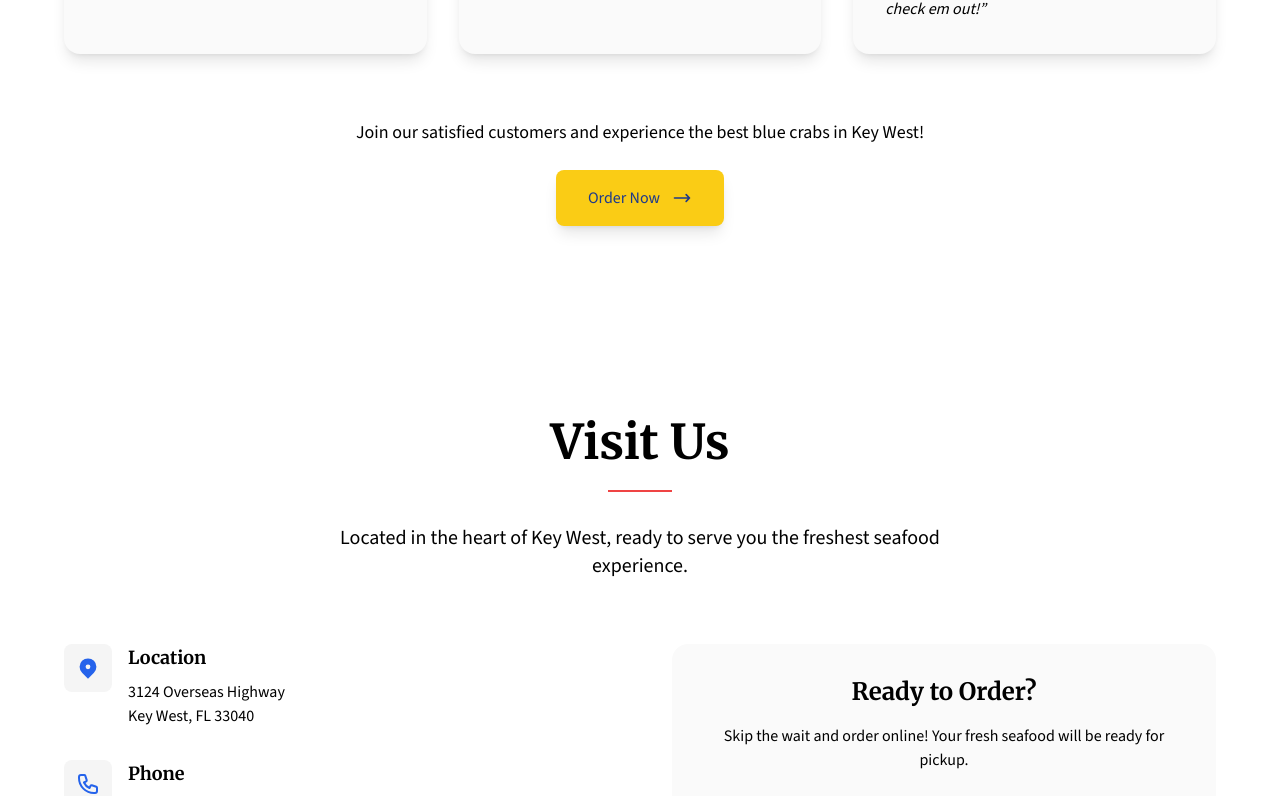
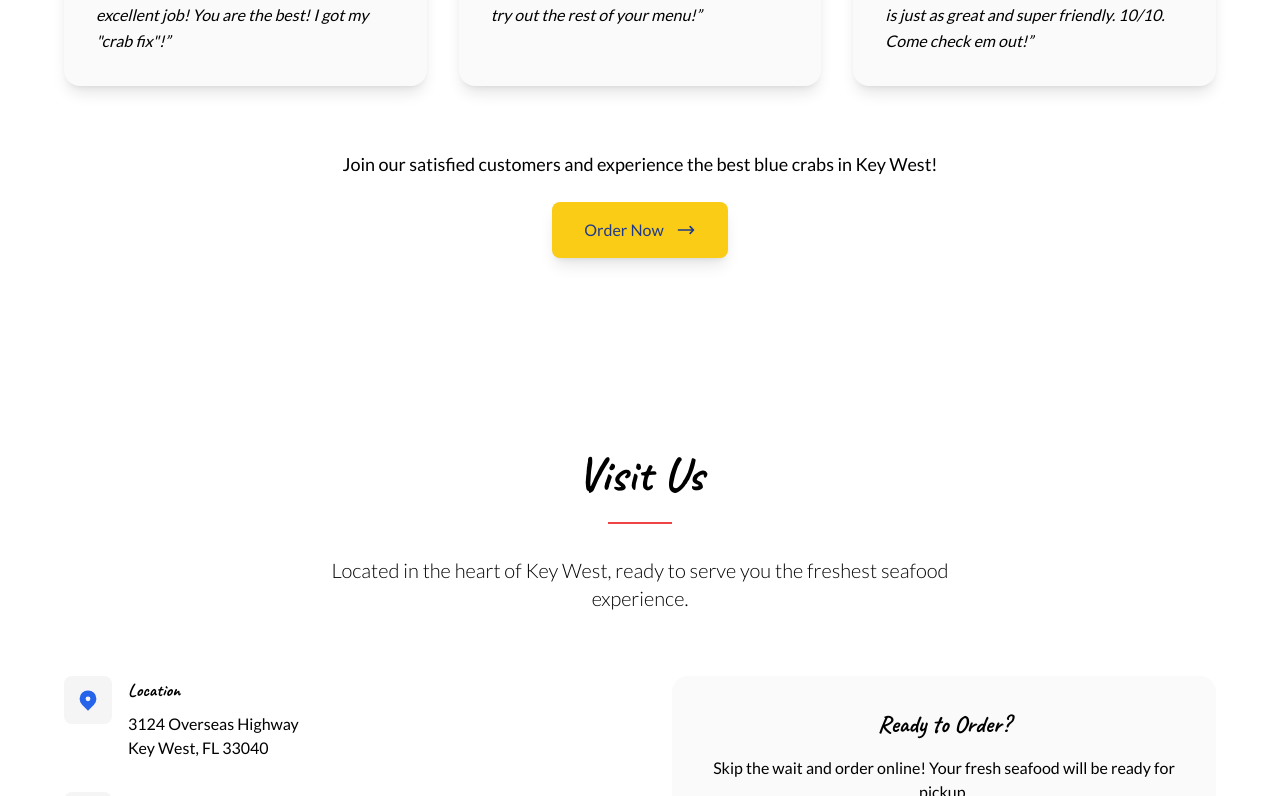
Before and after one commit to mkfink-code/kwbc-website, a Next.js app: page / in a window 1280 px wide. Shown: the part 5364-6160 px from the top of the page. Built offline with nearby package versions, Linux system fonts and the light colour scheme.

Commit message:
Update fonts to Caveat + Lato for beachy Key West vibe and set Monday hours to closed

```diff
--- a/src/app/globals.css
+++ b/src/app/globals.css
@@ -22,14 +22,14 @@
 
 @layer base {
   html {
-    font-family: Merriweather, 'Times New Roman', serif;
+    font-family: var(--font-caveat), cursive, sans-serif;
   }
 
   body {
     @apply antialiased;
     background: var(--background);
     color: var(--foreground);
-    font-family: 'Source Sans 3', -apple-system, BlinkMacSystemFont, 'Segoe UI', Roboto, sans-serif;
+    font-family: var(--font-lato), -apple-system, BlinkMacSystemFont, 'Segoe UI', Roboto, sans-serif;
   }
 }
 
--- a/src/app/layout.tsx
+++ b/src/app/layout.tsx
@@ -1,17 +1,17 @@
 import type { Metadata } from "next";
-import { Merriweather, Source_Sans_3 } from "next/font/google";
+import { Caveat, Lato } from "next/font/google";
 import "./globals.css";
 
-const merriweather = Merriweather({
-  variable: "--font-merriweather",
+const caveat = Caveat({
+  variable: "--font-caveat",
+  subsets: ["latin"],
+  weight: ["400", "500", "600", "700"],
+});
+
+const lato = Lato({
+  variable: "--font-lato",
   subsets: ["latin"],
   weight: ["300", "400", "700", "900"],
-});
-
-const sourceSans = Source_Sans_3({
-  variable: "--font-source-sans",
-  subsets: ["latin"],
-  weight: ["300", "400", "500", "600", "700"],
 });
 
 export const metadata: Metadata = {
@@ -46,7 +46,7 @@ export default function RootLayout({
   return (
     <html lang="en">
       <body
-        className={`${merriweather.variable} ${sourceSans.variable} antialiased font-sans`}
+        className={`${caveat.variable} ${lato.variable} antialiased font-sans`}
       >
         {children}
       </body>
--- a/src/components/Contact.tsx
+++ b/src/components/Contact.tsx
@@ -83,7 +83,7 @@ export default function Contact() {
                     </div>
                     <div className="flex justify-between gap-8 max-w-xs">
                       <span>Monday:</span>
-                      <span>11 AM–7 PM</span>
+                      <span>Closed</span>
                     </div>
                     <div className="flex justify-between gap-8 max-w-xs">
                       <span>Tuesday:</span>
--- a/tailwind.config.js
+++ b/tailwind.config.js
@@ -21,8 +21,8 @@ module.exports = {
         'neutral-900': 'var(--neutral-900)',
       },
       fontFamily: {
-        'serif': ['Merriweather', 'Times New Roman', 'serif'],
-        'sans': ['Source Sans 3', 'system-ui', 'sans-serif'],
+        'serif': ['var(--font-caveat)', 'cursive', 'sans-serif'],
+        'sans': ['var(--font-lato)', 'system-ui', 'sans-serif'],
       },
       animation: {
         'fade-in': 'fadeIn 0.5s ease-in-out',
```
